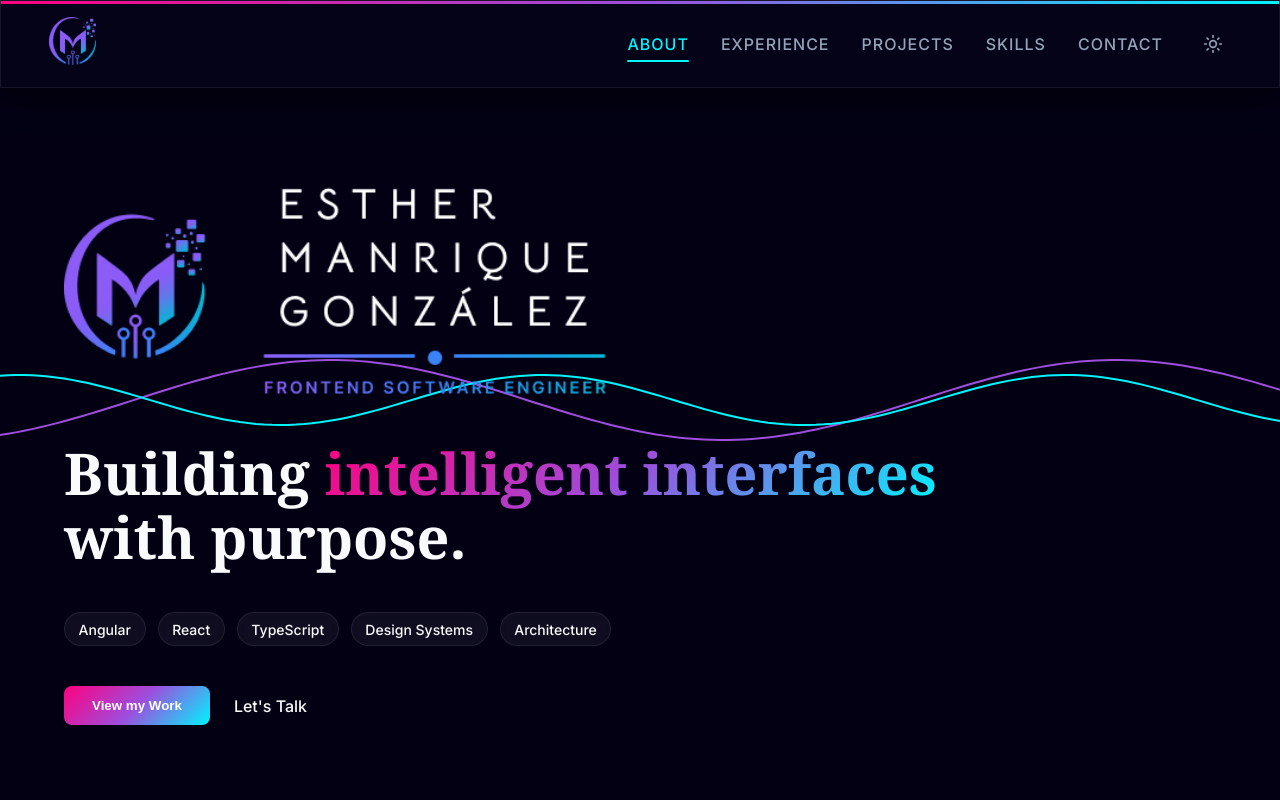
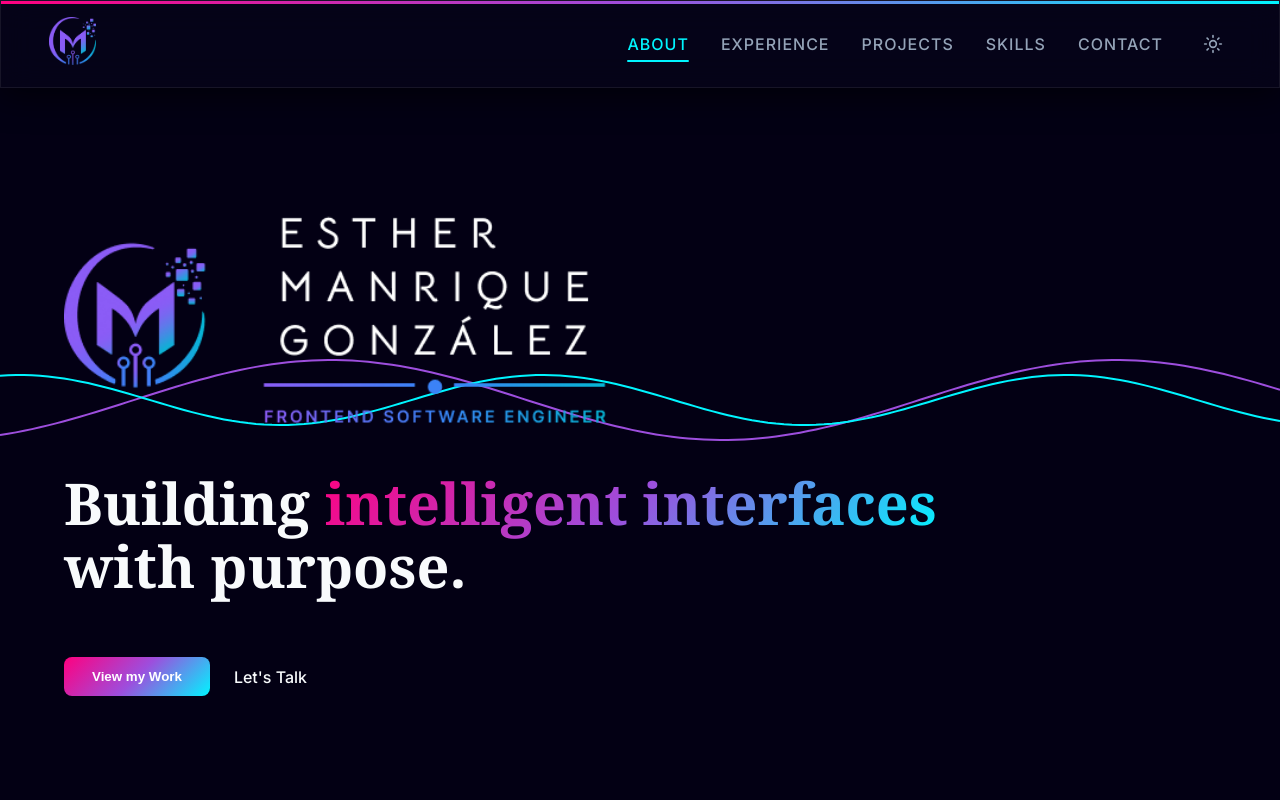
Before and after one commit to EstherManriqueGlez/Portfolio_2026, a React (Vite) app: page / in a window 1280 px wide. Shown: the top 800 px of the page. Built offline with nearby package versions, Linux system fonts and the light colour scheme; a web font is replaced by a local one.

Commit message:
content: remove tech badges from Hero component

```diff
--- a/src/components/sections/Hero.module.scss
+++ b/src/components/sections/Hero.module.scss
@@ -24,31 +24,7 @@
     font-size: clamp(2rem, 4.5vw, 4.2rem);
     font-weight: 700;
     line-height: 1.1;
-    margin-bottom: 2.75rem;
-  }
-
-  .techBadges {
-    display: flex;
-    flex-wrap: wrap;
-    gap: 0.75rem;
-    margin-bottom: 2.5rem;
-
-    .badge {
-      backdrop-filter: blur(8px);
-      background: var(--surface-subtle, rgba(255, 255, 255, 0.05));
-      border-radius: 9999px;
-      border: 1px solid var(--border-color, rgba(255, 255, 255, 0.1));
-      color: var(--text-main);
-      font-size: 0.875rem;
-      font-weight: 500;
-      padding: 0.35rem 0.85rem;
-      transition: all 0.2s ease;
-
-      &:hover {
-        border-color: var(--primary, #6366f1);
-        transform: translateY(-1px);
-      }
-    }
+    margin-bottom: 3.75rem;
   }
 
   .actions {
--- a/src/components/sections/Hero.tsx
+++ b/src/components/sections/Hero.tsx
@@ -30,14 +30,6 @@ export const Hero = () => {
           Building <GradientText>intelligent interfaces</GradientText> with purpose.
         </h1>
 
-        <div className={styles.techBadges}>
-          <span className={styles.badge}>Angular</span>
-          <span className={styles.badge}>React</span>
-          <span className={styles.badge}>TypeScript</span>
-          <span className={styles.badge}>Design Systems</span>
-          <span className={styles.badge}>Architecture</span>
-        </div>
-
         <div className={styles.actions}>
           <a href="#projects" className={styles.actionsLink}>
             <Button>View my Work</Button>
```
